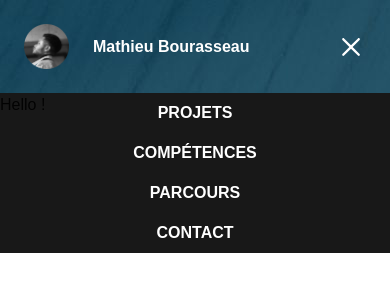
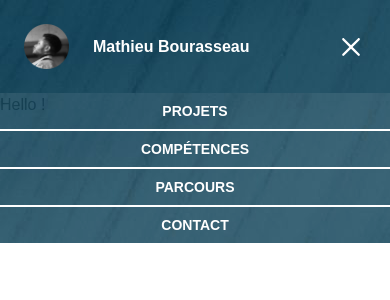
Before and after one commit to MathieuBourasseau/react-portfolio, a Next.js app: page / in a window 390 px wide. Both pictures are taken after a click on the icon 351 px from the left and 46 px from the top of the page. Shown: the top 300 px of the page. Built offline with nearby package versions, Linux system fonts and the light colour scheme.

Commit message:
feat: style orange added on nav mobile + zoom effect when hovered

```diff
--- a/components/Navigation.tsx
+++ b/components/Navigation.tsx
@@ -69,7 +69,7 @@ export default function Navigation() {
 
                 <div
                     className={
-                        `flex flex-col items-center w-full absolute left-0 p-2 top-full bg-black justify-between gap-4 text-md font-bold w-[40%] uppercase transition-all duration-500 ease-in-out
+                        `flex flex-col items-center w-full absolute left-0  top-full bg-black justify-between text-sm font-bold uppercase bg-[url(/header/background.jpg)] transition-all duration-500 ease-in-out
                         ${isOpen
                             ? "top-full opacity-90 translate-y-0"
                             : "top-full opacity-0 translate-y-[-40px]"
@@ -81,8 +81,12 @@ export default function Navigation() {
                         <Link
                             key={index}
                             href={link.link}
+                            className="w-full flex justify-center items-center border-b-2 py-2 hover:bg-[#f74518] transition-transform duration-300 hover:scale-115"
                         >
-                            {link.label}
+                            <div>
+
+                                {link.label}
+                            </div>
                         </Link>
                     ))}
                 </div>
```
